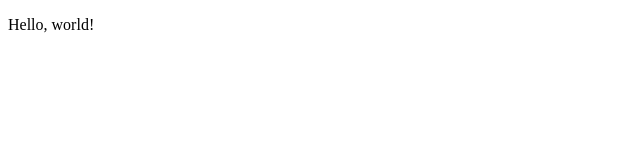
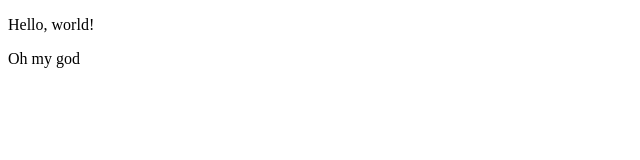
Before and after one commit to evgh2015/projectjsstart, a plain HTML site: page index.html in a window 1280 px wide. Shown: the full height of the page, 0-640 px from the left. Drawn offline with Linux system fonts and the light colour scheme.

Commit message:
add text Oh my god to index.html

```diff
--- a/index.html
+++ b/index.html
@@ -8,6 +8,7 @@
 </head>
 <body>
     <p>Hello, world!</p>
+    <p>Oh my god</p>
 
 <!--     <script>
         alert(1);
```
